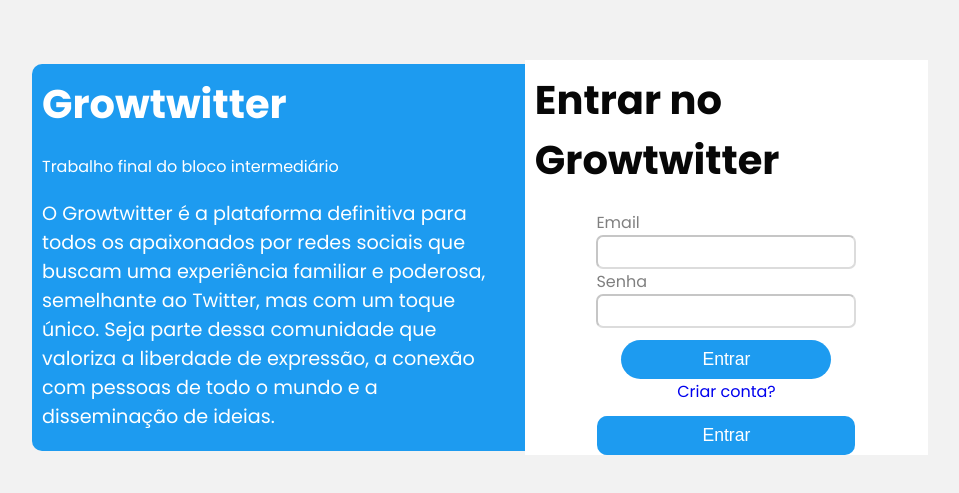
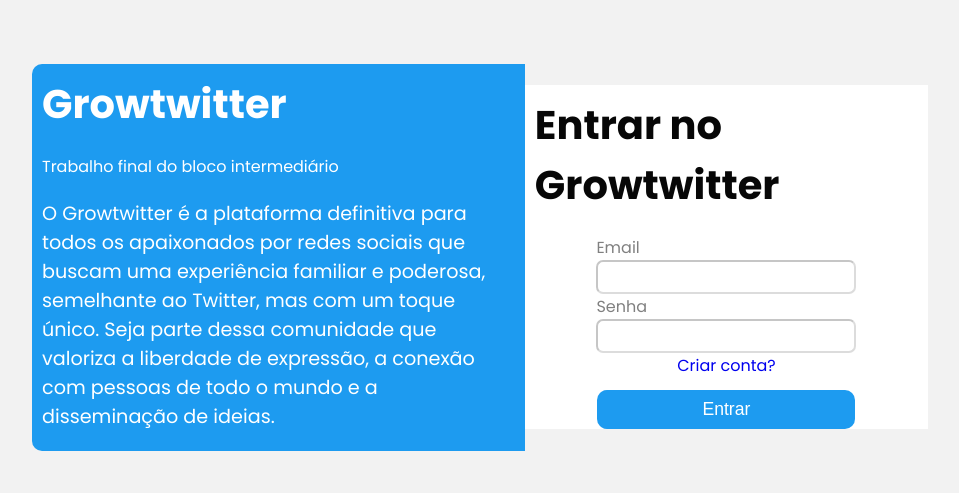
Before and after one commit to marcelo-alldo/growtwitter-18-ed-front, a React (Vite) app: page /login in a window 1280 px wide. Shown: the part 143-636 px from the top of the page, without its empty margins (160-1119 px from the left). Built offline with nearby package versions, Linux system fonts and the light colour scheme.

Commit message:
feat: resolve merge problem

```diff
--- a/src/pages/Login.tsx
+++ b/src/pages/Login.tsx
@@ -58,7 +58,6 @@ function Login() {
             <LabelStyled htmlFor="password">Senha</LabelStyled>
             <LoginInputStyled type="password" value={password} onChange={ev => setPassword(ev.target.value)} />
           </div>
-          <ButtonDefault label="Entrar" action={handleLogin} />
           <a href="/create-account">Criar conta?</a>
           <ButtonDefault label="Entrar" action={handleLogin} bigButton={true} lessRound={true} />
         </WhiteCardStyled>
```
